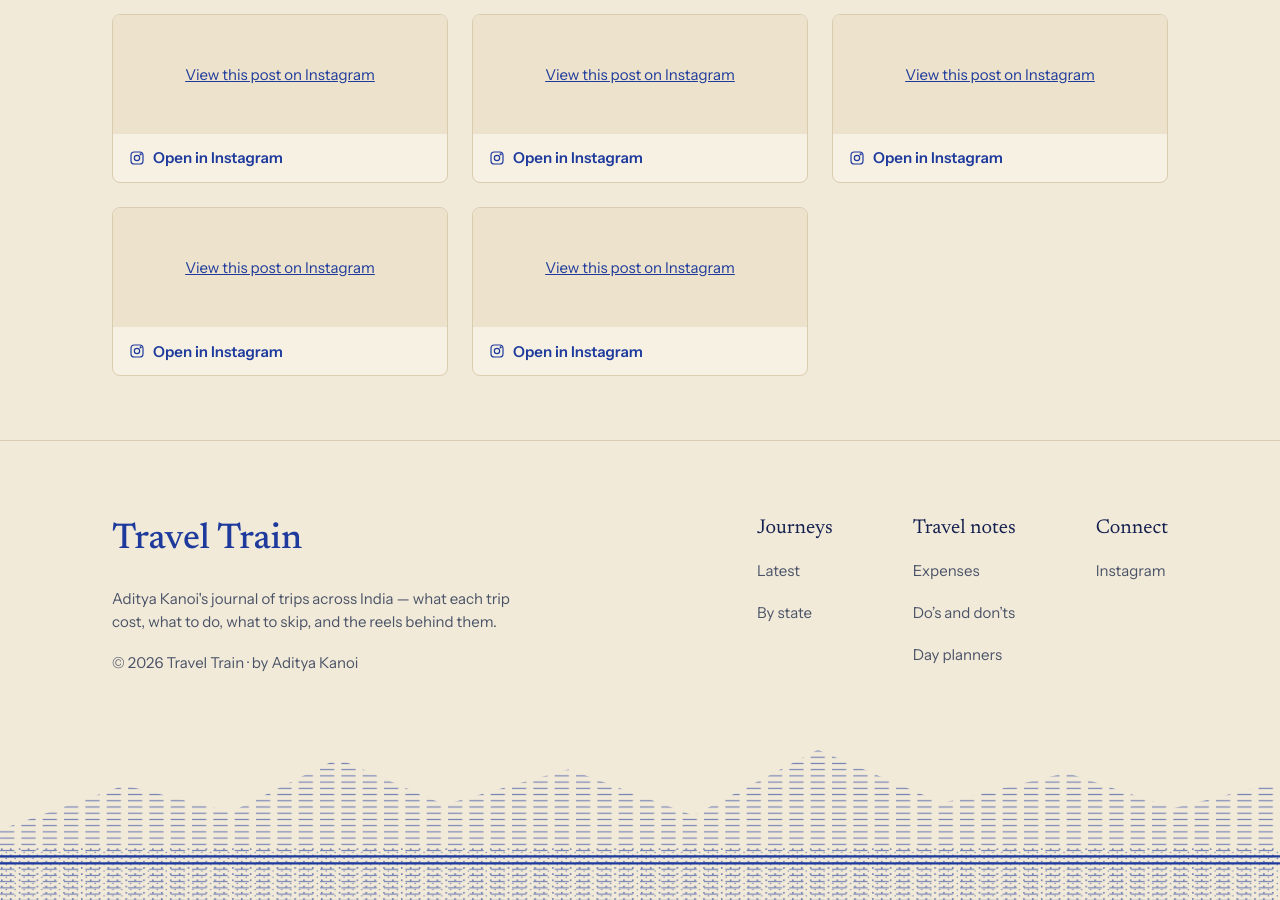
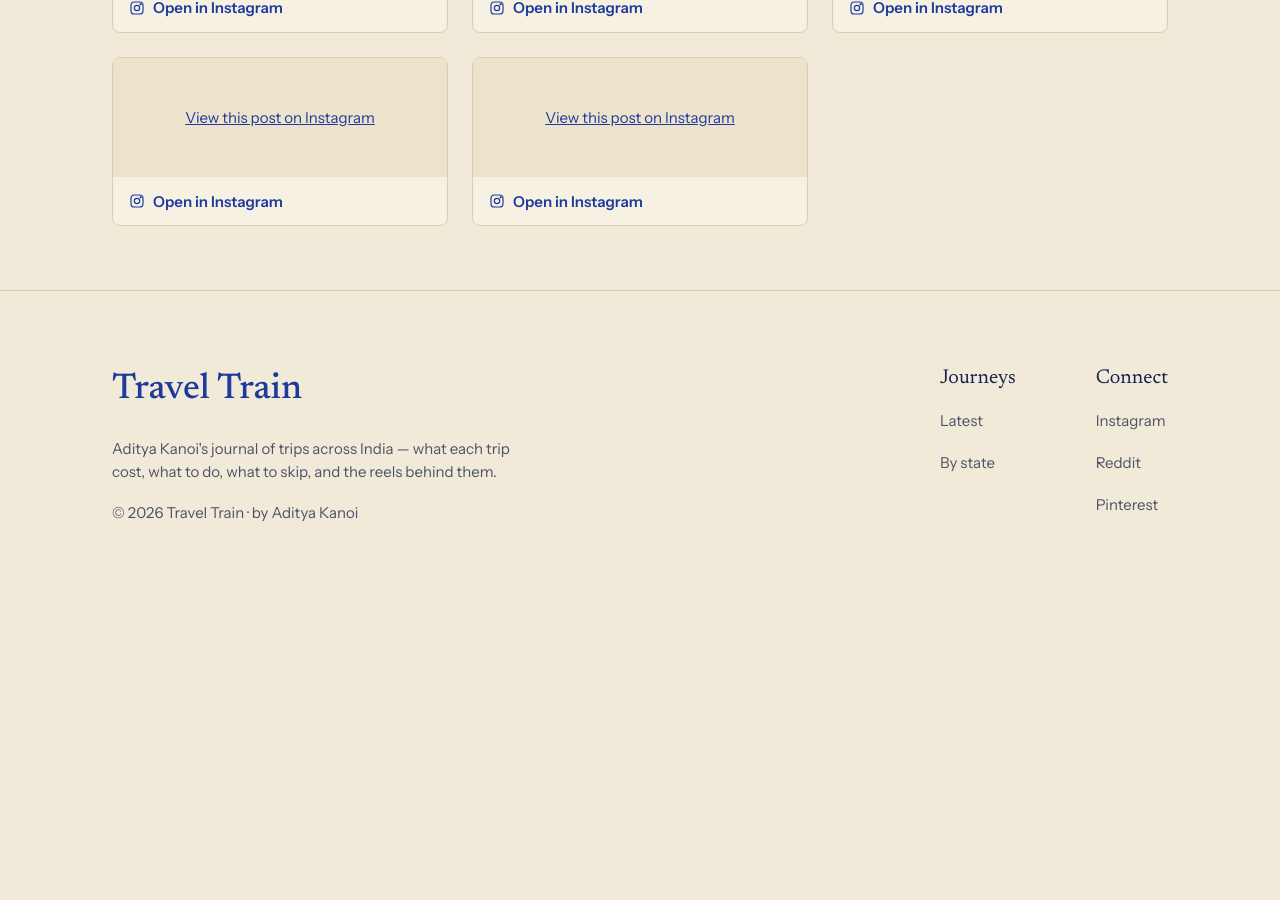
Before and after one commit to gdncomm-aditya-kanoi/Travel-Train, a Jekyll site: the page built from index.html, in a window 1280 px wide and 900 px high, scrolled down 1779 px. Built offline with Jekyll 4.4.1, drawn with Linux system fonts in a browser that asks for light colours; a script that is not in the unit is left out; after the commit the page ends 2352 px from its top, so only the background shows below that.

Commit message:
Decluttred

```diff
--- a/_data/instagram.yml
+++ b/_data/instagram.yml
@@ -1,5 +1,9 @@
 # Your Instagram handle (without the @)
 handle: adi_crayon
+
+# Other profiles shown in the footer
+reddit: https://www.reddit.com/user/adityakanoi/
+pinterest: https://in.pinterest.com/adi_crayon/
 
 # Links to public posts or reels to show on the home page (newest first).
 # Copy a link from Instagram: ••• → Copy link
--- a/_includes/footer.html
+++ b/_includes/footer.html
@@ -1,4 +1,3 @@
-{% assign latest = site.trips | sort: "date" | last %}
 {% assign ig = "https://www.instagram.com/" | append: site.data.instagram.handle | append: "/" %}
 <footer class="site-footer">
   <div class="wrap footer-grid">
@@ -13,17 +12,12 @@
         <a href="{{ '/#journeys' | relative_url }}">Latest</a>
         <a href="{{ '/#states' | relative_url }}">By state</a>
       </nav>
-      <nav aria-label="Travel notes">
-        <span class="footer-head">Travel notes</span>
-        {% if latest %}<a href="{{ latest.url | relative_url }}#expenses">Expenses</a>
-        <a href="{{ latest.url | relative_url }}#dos">Do’s and don’ts</a>
-        <a href="{{ latest.url | relative_url }}#day-planner">Day planners</a>{% else %}<a href="{{ '/#notes' | relative_url }}">What every trip covers</a>{% endif %}
-      </nav>
       <nav aria-label="Connect">
         <span class="footer-head">Connect</span>
         <a href="{{ ig }}" target="_blank" rel="noopener">Instagram</a>
+        <a href="{{ site.data.instagram.reddit }}" target="_blank" rel="noopener">Reddit</a>
+        <a href="{{ site.data.instagram.pinterest }}" target="_blank" rel="noopener">Pinterest</a>
       </nav>
     </div>
   </div>
-  {% include hills.html %}
 </footer>
--- a/index.html
+++ b/index.html
@@ -15,8 +15,6 @@ layout: default
     <a class="btn btn-outline-dark" href="#journeys">All journeys</a>
   </div>
 </section>
-
-<div class="hero-art">{% include train.html %}</div>
 
 <section id="journeys" class="wrap section">
   <div class="section-head">
```
